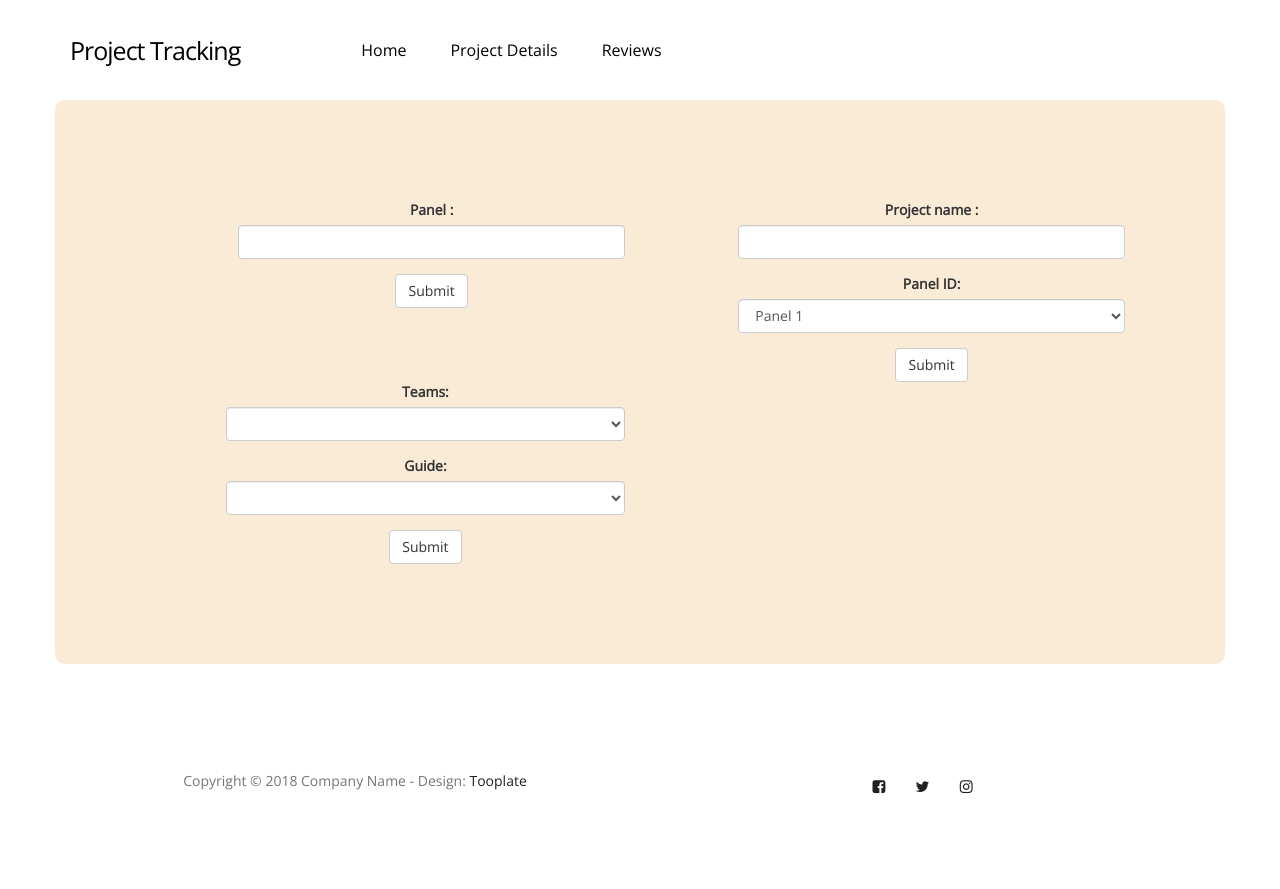
After one commit to AbhijeetSasmal15121996/projecttracking, a Django app: page /coor in a window 1280 px wide. The commit adds this page. Run offline with Django 3.2, Linux system fonts and the light colour scheme; data comes from the database, SQL or seed files in the repository; both versions use the stored data as it was after the commit; tables that the repository leaves empty hold one stand-in row (values such as "Sample post"); lists and menus that the app fills with data are empty; some libraries are stand-ins or nearby versions.

Commit message:
2nd commit

```diff
--- a/webapp/home/models.py
+++ b/webapp/home/models.py
@@ -1,3 +1,4 @@
+from statistics import mode
 from django.contrib.auth.models import User
 from django.db import models
 import uuid
@@ -31,6 +32,7 @@ class Team(models.Model):
     id = models.UUIDField(default=uuid.uuid4, editable=False, primary_key=True)
     guide = models.ForeignKey(Guide, on_delete=models.CASCADE)
     team = models.ForeignKey(User, on_delete=models.CASCADE)
+    project = models.ForeignKey(Project, on_delete=models.CASCADE)
 
 
 class Student(models.Model):
@@ -40,3 +42,12 @@ class Student(models.Model):
     roll_no = models.CharField(max_length=200)
     phone = models.CharField(max_length=200)
     email_id = models.CharField(max_length=200)
+
+class Review(models.Model):
+    review_name = models.CharField(max_length=200)
+    student = models.ForeignKey(Student, on_delete=models.CASCADE)
+    marks = models.IntegerField(default=0)
+    date = models.CharField(max_length=200)
+    time = models.CharField(max_length=200)
+    venue= models.CharField(max_length=200)
+    team = models.ForeignKey(Team, on_delete=models.CASCADE)
--- /dev/null
+++ b/webapp/home/templates/cord.html
@@ -0,0 +1,169 @@
+<!DOCTYPE html>
+<html lang="en">
+<head>
+
+	<title>Soft Landing Page by Tooplate</title>
+	<!--
+
+    Template 2106 Soft Landing
+
+	http://www.tooplate.com/view/2106-soft-landing
+
+    -->
+     <meta charset="UTF-8">
+     <meta http-equiv="X-UA-Compatible" content="IE=Edge">
+     <meta name="description" content="">
+     <meta name="keywords" content="">
+     <meta name="team" content="">
+     <meta name="viewport" content="width=device-width, initial-scale=1, maximum-scale=1">
+
+     <link rel="stylesheet" href="/static/home/css/bootstrap.min.css">
+     <link rel="stylesheet" href="/static/home/css/owl.carousel.css">
+     <link rel="stylesheet" href="/static/home/css/owl.theme.default.min.css">
+     <link rel="stylesheet" href="/static/home/css/font-awesome.min.css">
+
+     <!-- MAIN CSS -->
+     <link rel="stylesheet" href="/static/home/css/tooplate-style.css">
+
+</head>
+<body>
+
+     <!-- PRE LOADER
+     <section class="preloader">
+          <div class="spinner">
+
+               <span class="spinner-rotate"></span>
+
+          </div>
+     </section> -->
+
+
+     <!-- MENU -->
+     <section class="navbar custom-navbar navbar-fixed-top" role="navigation">
+          <div class="container">
+
+               <div class="navbar-header">
+                    <button class="navbar-toggle" data-toggle="collapse" data-target=".navbar-collapse">
+                         <span class="icon icon-bar"></span>
+                         <span class="icon icon-bar"></span>
+                         <span class="icon icon-bar"></span>
+                    </button>
+
+                    <!-- lOGO TEXT HERE -->
+                    <a href="" class="navbar-brand" style="color:black;">Project Tracking</a>
+               </div>
+
+               <!-- MENU LINKS -->
+               <div class="collapse navbar-collapse">
+                    <ul class="nav navbar-nav" >
+                         <li><a href="" class="smoothScroll" style="color:black;" >Home</a></li>
+                         <li><a href="cord_details" class="smoothScroll" style="color:black;">Project Details</a></li>
+                         <li><a href="coorreview" class="smoothScroll" style="color:black;">Reviews</a></li>
+                    </ul>
+               </div>
+
+          </div>
+     </section>
+
+     <!-- CONTACT -->
+     <section id="contact" data-stellar-background-ratio="0.5">
+          <div class="container" style="background-color: antiquewhite; padding: 100px; border-radius: 10px;">
+               <div class="row">
+                    <div class="col-md-offset-1 col-md-5 col-sm-12">
+                         <form action="" method="post">
+                              {% csrf_token %}
+                              <div class="form-group">
+                                <label for="panel">Panel :</label>
+                                <input type="text" class="form-control" name="panel" id="panel">
+                              </div>
+                              <button type="submit" class="btn btn-default">Submit</button>
+                         </form>
+                    </div>
+
+                    <div class="col-md-offset-1 col-md-5 col-sm-12">
+                         <form action="" method="post">
+                              {% csrf_token %}
+                              <div class="form-group">
+                                <label for="project">Project name :</label>
+                                <input type="text" class="form-control" name="project" id="project">
+                              </div>
+                              <div class="form-group">
+                                   <label for="panel_id">Panel ID:</label>
+                                   <select class="form-control" id="panel_id" name="panel_id">
+                                        {% for x in panels %}
+                                             <option value="{{x.id}}">{{x.panel_name}}</option>
+                                        {% endfor %}
+                                   </select>
+                                 </div>
+                              <button type="submit" class="btn btn-default">Submit</button>
+                         </form>
+                    </div>
+
+                    <div class="row">
+                         <div class="col-md-offset-1 col-md-5 col-sm-12">
+                              <form action="" method="post">
+                                   {% csrf_token %}
+                                   <div class="form-group">
+                                        <label for="team">Teams:</label>
+                                        <select class="form-control" id="panel_id" name="user">
+                                             {% if team %}
+                                             {% for x in team %}
+                                                  <option value="{{x.team.id}}">{{x.team.username}}</option>
+                                             {% endfor %}
+                                             {% endif %}
+                                        </select>
+                                      </div>
+                                      <div class="form-group">
+                                        <label for="guide">Guide:</label>
+                                        <select class="form-control" id="guide" name="panel_id">
+                                             {% if guide %}
+                                             {% for x in guide %}
+                                                  <option value="{{x.id}}">{{x.user.username}}</option>
+                                             {% endfor %}
+                                             {% endif %}
+                                        </select>
+                                      </div>
+                                   <button type="submit" class="btn btn-default">Submit</button>
+                              </form>
+                         </div>
+                    </div>
+               </div>
+          </div>
+     </section>
+
+
+     <!-- FOOTER -->
+     <footer id="footer" data-stellar-background-ratio="0.5">
+          <div class="container">
+               <div class="row">
+
+                    <div class="copyright-text col-md-12 col-sm-12">
+                         <div class="col-md-6 col-sm-6">
+                              <p>Copyright &copy; 2018 Company Name - Design:
+                				<a rel="nofollow" href="http://tooplate.com">Tooplate</a></p>
+                         </div>
+
+                         <div class="col-md-6 col-sm-6">
+                              <ul class="social-icon">
+                                   <li><a href="#" class="fa fa-facebook-square" attr="facebook icon"></a></li>
+                                   <li><a href="#" class="fa fa-twitter"></a></li>
+                                   <li><a href="#" class="fa fa-instagram"></a></li>
+                              </ul>
+                         </div>
+                    </div>
+
+               </div>
+          </div>
+     </footer>
+
+
+     <!-- SCRIPTS -->
+     <script src="/static/home/js/jquery.js"></script>
+     <script src="/static/home/js/bootstrap.min.js"></script>
+     <script src="/static/home/js/jquery.stellar.min.js"></script>
+     <script src="/static/home/js/owl.carousel.min.js"></script>
+     <script src="/static/home/js/smoothscroll.js"></script>
+     <script src="/static/home/js/custom.js"></script>
+
+</body>
+</html>
--- a/webapp/home/templates/signin.html
+++ b/webapp/home/templates/signin.html
@@ -54,8 +54,8 @@
                <div class="collapse navbar-collapse">
                     <ul class="nav navbar-nav">
                          <li><a href="/" class="smoothScroll">Home</a></li>
-                         <li><a href="hod" class="smoothScroll">Sign In</a></li>
-                         <li><a href="hodsignup" class="smoothScroll">Sign Up</a></li>
+                         <li><a href="{{data}}signin" class="smoothScroll">Sign In</a></li>
+                         <li><a href="{{data}}signup" class="smoothScroll">Sign Up</a></li>
                     </ul>
                </div>
 
--- a/webapp/home/templates/signup.html
+++ b/webapp/home/templates/signup.html
@@ -54,8 +54,8 @@
                <div class="collapse navbar-collapse">
                     <ul class="nav navbar-nav">
                          <li><a href="/" class="smoothScroll">Home</a></li>
-                         <li><a href="hod" class="smoothScroll">Sign In</a></li>
-                         <li><a href="hodsignup" class="smoothScroll">Sign Up</a></li>
+                         <li><a href="{{data}}signin" class="smoothScroll">Sign In</a></li>
+                         <li><a href="{{data}}signup" class="smoothScroll">Sign Up</a></li>
                     </ul>
                </div>
 
--- a/webapp/home/urls.py
+++ b/webapp/home/urls.py
@@ -5,4 +5,10 @@ urlpatterns = [
     path('', views.index, name='home'),
     path('hod', views.hodsignin, name='hodsignin'),
     path('hodsignup', views.hodsignup, name='hodsignup'),
+    path('cordsignin', views.corsignin, name='cordsignin'),
+    path('cordsignup', views.corsignup, name='cordsignup'),
+    path('coor', views.cordination, name='cord'),
+    path('signup', views.signup, name='signup'),
+    path('signin', views.signin, name='signin'),
+
 ]
--- a/webapp/home/views.py
+++ b/webapp/home/views.py
@@ -1,9 +1,11 @@
+from datetime import date
+from time import time
 from unicodedata import category
 from django.shortcuts import redirect, render
 from django.contrib.auth.models import User
 from django.contrib.auth import authenticate, login
 
-from .models import Category
+from .models import *
 
 # Create your views here.
 def index(request):
@@ -16,10 +18,10 @@ def hodsignup(request):
     return render(request, 'signup.html', {'data': 'hod'})
 
 def corsignup(request):
-    return render(request, 'signup.html', {'data': 'coor'})
+    return render(request, 'signup.html', {'data': 'cord'})
 
 def corsignin(request):
-    return render(request, 'signin.html', {'data': 'coor'})
+    return render(request, 'signin.html', {'data': 'cord'})
 
 def guidesignin(request):
     return render(request, 'signin.html', {'data': 'guide'})
@@ -34,6 +36,7 @@ def signup(request):
         type = request.POST['type']
         user = User.objects.create_user(username, username+'@email.com', password)
         cat = Category(user=user, category=type)
+        cat.save()
         return redirect(type+'signup')
 
 def signin(request):
@@ -43,6 +46,74 @@ def signin(request):
         type = request.POST['type']
         u = authenticate(username=username, password=password)
         cat = Category.objects.filter(user=u)
-        if len(cat)==0:
+        if len(cat):
             login(request, u)
-            return redirect(type+'signin')
+            return redirect(type)
+        else:
+            return redirect('hodsignin')
+
+# Cordinator Job Create panel create and add project add guide to panel
+def cordination(request):
+    p1 = Panel.objects.all()
+    g1 = Category.objects.filter(category='guide')
+    g2 = Guide.objects.all()
+    t1 = Team.objects.all()
+    if request.method == 'POST':
+        if 'panel' in request.POST:
+            panel = request.POST['panel']
+            p = Panel(panel_name=panel)
+            p.save()
+        if 'project' in request.POST:
+            project = request.POST['project']
+            panel_id = request.POST['panel_id']
+            pr = Project(panel_id=panel_id, project_name=project )
+            pr.save()
+        if 'guide' in request.POST:
+            user = request.POST['guide']
+            u = User.objects.filter(username=user)[0]
+            panel_id = request.POST['panel_id']
+            p = Panel.objects.filter(id=panel_id)[0]
+            g = Guide(panel_id=p, user=u)
+            g.save()
+        if 'team' in request.POST:
+            guide = request.POST['guide']
+            g = Guide.objects.filter(id=guide)[0]
+            user = request.POST['user']
+            u = User.objects.filter(id=user)[0]
+            t = Team(team=user, guide=g)
+            t.save()
+    return render(request, 'cord.html', {'panels':p1, 'guides': g1, 'guide': g2, 'team': t1})
+
+    def cord_details(request):
+        panels = Panel.objects.all()
+        projects = Project.objects.all()
+        guide = Guide.objects.all()
+        team = Team.objects.all()
+        return render(request, 'cord_details.html', {'panel': panels, 'project':projects, 'guide':guide, 'team':team})
+
+    def coorreview(request):
+        review = Review.objects.all()
+        if request.method == 'POST':
+            review_name = request.POST['review_name']
+            team = request.POST['id']
+            date = request.POST['date']
+            time = request.POST['time']
+            venue = request.POST['venue']
+            t = Team.objects.filter(id=team)[0]
+            r = Review.objects.filter(team=t, review_name=review_name)
+            if len(r) == 0:
+                s = Student.objects.filter(team=t)
+                for x in s:
+                    r = Review(review_name=review_name, student=s, date=date,time=time, venue=venue, team=t)
+                    r.save()
+            else:
+                for x in r:
+                    if date != "":
+                        x.date = date
+                    if time != "":
+                        x.time = time
+                    if venue != "":
+                        x.venue = venue
+                    x.save()
+            return render(request, 'corview.html', {'data': review})
+        return render(request, 'corview.html', {'data': review})
```
Also changed, not shown: webapp/home/admin.py (+6 -6 lines), webapp/home/templates/cord_details.html (added, +155 -0 lines), webapp/db.sqlite3, webapp/home/migrations/0001_initial.py (added), webapp/home/migrations/0002_team_project.py (added).
